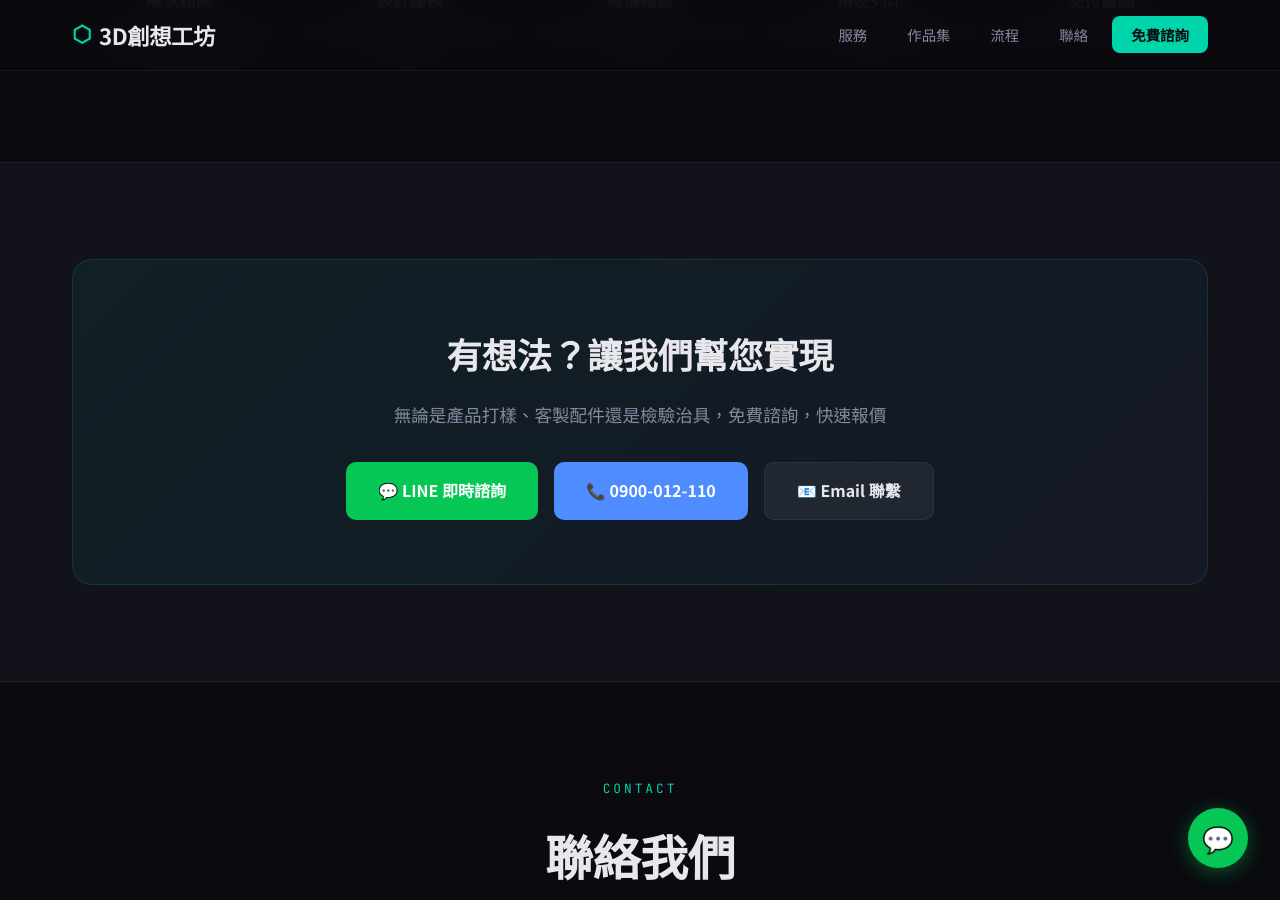
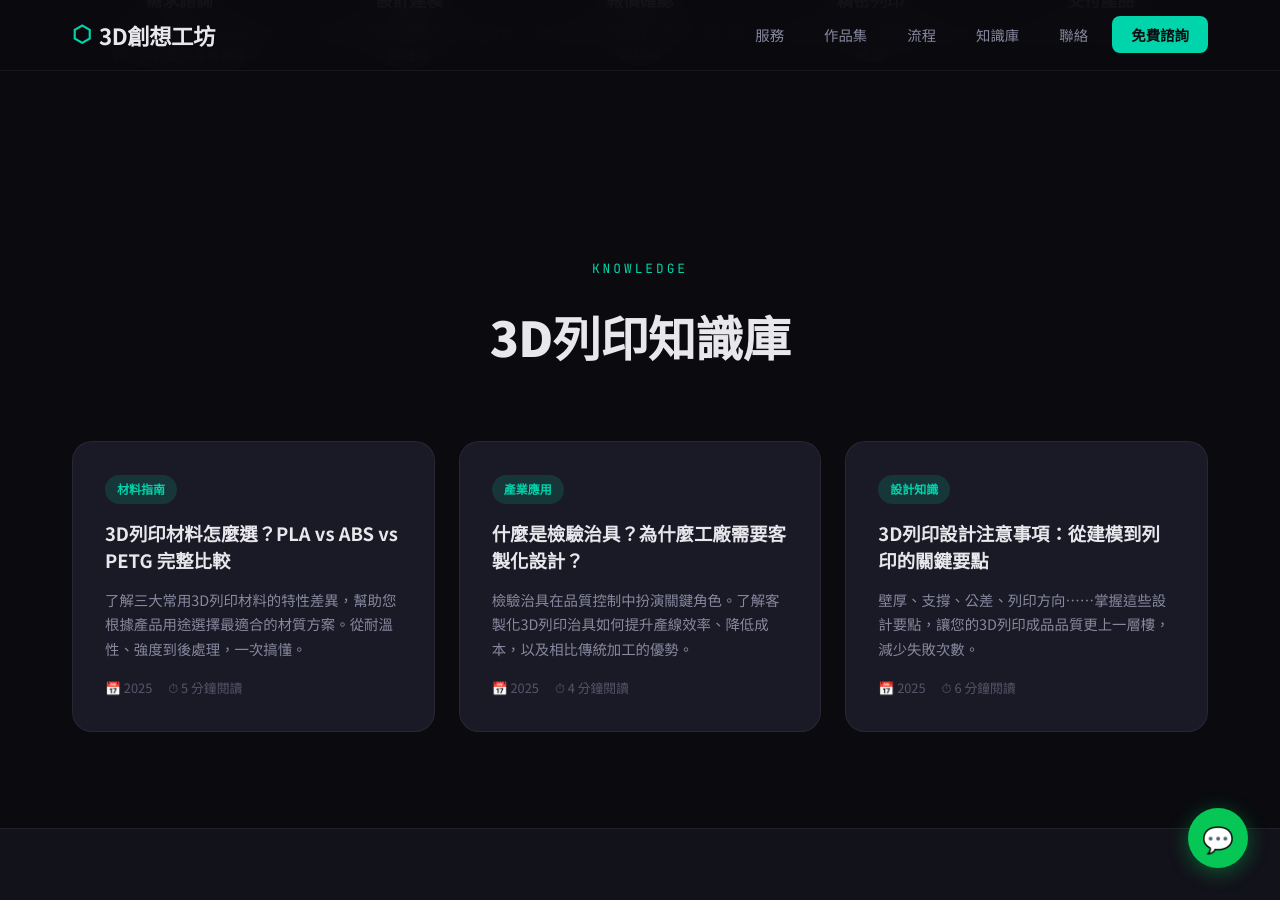
Before and after one commit to 10wang-creat/3d-workshop1, a Jekyll site: the page index.html, which Jekyll copies as it is, in a window 1280 px wide and 900 px high, scrolled down 5132 px. Built offline with Jekyll 4.4.1, drawn with Linux system fonts in a browser that asks for light colours.

Commit message:
Enhance blog section with new styles and articles
Updated blog section styles and added blog articles with responsive design.

```diff
--- a/index.html
+++ b/index.html
@@ -495,16 +495,20 @@
         .p-image-inner {
             position: absolute;
             inset: 0;
-            background-size: cover;
-            background-position: center;
-            transition: transform 0.4s;
             z-index: 2;
             display: none;
         }
 
         .p-image-inner.loaded { display: block; }
 
-        .portfolio-card:hover .p-image-inner {
+        .p-image-inner img {
+            width: 100%;
+            height: 100%;
+            object-fit: cover;
+            transition: transform 0.4s;
+        }
+
+        .portfolio-card:hover .p-image-inner img {
             transform: scale(1.05);
         }
 
@@ -638,6 +642,57 @@
             font-size: 0.85rem;
             color: var(--text-secondary);
             line-height: 1.6;
+        }
+
+        /* ======================== BLOG ======================== */
+        .blog-grid {
+            display: grid;
+            grid-template-columns: repeat(3, 1fr);
+            gap: 1.5rem;
+        }
+
+        .blog-card {
+            background: var(--bg-card);
+            border: 1px solid var(--border);
+            border-radius: var(--radius-lg);
+            padding: 2rem;
+            transition: all 0.3s;
+        }
+
+        .blog-card:hover {
+            border-color: rgba(0,212,170,0.15);
+            transform: translateY(-4px);
+        }
+
+        .blog-tag {
+            display: inline-block;
+            font-size: 0.75rem;
+            font-weight: 700;
+            color: var(--accent);
+            background: var(--accent-dim);
+            padding: 0.25rem 0.75rem;
+            border-radius: 100px;
+            margin-bottom: 1rem;
+        }
+
+        .blog-card h3 {
+            font-size: 1.15rem;
+            line-height: 1.5;
+            margin-bottom: 0.8rem;
+        }
+
+        .blog-card p {
+            color: var(--text-secondary);
+            font-size: 0.9rem;
+            line-height: 1.7;
+            margin-bottom: 1rem;
+        }
+
+        .blog-meta {
+            display: flex;
+            gap: 1rem;
+            font-size: 0.8rem;
+            color: var(--text-muted);
         }
 
         /* ======================== CTA ======================== */
@@ -1012,6 +1067,10 @@
         @media (max-width: 960px) {
             .services-grid {
                 grid-template-columns: 1fr 1fr;
+            }
+
+            .blog-grid {
+                grid-template-columns: 1fr;
             }
 
             .process-track {
@@ -1109,6 +1168,7 @@
             <li><a href="#services">服務</a></li>
             <li><a href="#portfolio">作品集</a></li>
             <li><a href="#process">流程</a></li>
+            <li><a href="#blog">知識庫</a></li>
             <li><a href="#contact">聯絡</a></li>
             <li><a href="#contact" class="nav-cta">免費諮詢</a></li>
         </ul>
@@ -1260,6 +1320,45 @@
                     <p>品質檢查後交付，新竹面交或郵寄</p>
                 </div>
             </div>
+        </div>
+    </div>
+</section>
+
+<!-- BLOG / KNOWLEDGE -->
+<section class="section" id="blog">
+    <div class="section-inner">
+        <div class="section-header reveal">
+            <span class="section-tag">Knowledge</span>
+            <h2 class="section-title">3D列印知識庫</h2>
+        </div>
+        <div class="blog-grid">
+            <article class="blog-card reveal">
+                <div class="blog-tag">材料指南</div>
+                <h3>3D列印材料怎麼選？PLA vs ABS vs PETG 完整比較</h3>
+                <p>了解三大常用3D列印材料的特性差異，幫助您根據產品用途選擇最適合的材質方案。從耐溫性、強度到後處理，一次搞懂。</p>
+                <div class="blog-meta">
+                    <span>📅 2025</span>
+                    <span>⏱ 5 分鐘閱讀</span>
+                </div>
+            </article>
+            <article class="blog-card reveal">
+                <div class="blog-tag">產業應用</div>
+                <h3>什麼是檢驗治具？為什麼工廠需要客製化設計？</h3>
+                <p>檢驗治具在品質控制中扮演關鍵角色。了解客製化3D列印治具如何提升產線效率、降低成本，以及相比傳統加工的優勢。</p>
+                <div class="blog-meta">
+                    <span>📅 2025</span>
+                    <span>⏱ 4 分鐘閱讀</span>
+                </div>
+            </article>
+            <article class="blog-card reveal">
+                <div class="blog-tag">設計知識</div>
+                <h3>3D列印設計注意事項：從建模到列印的關鍵要點</h3>
+                <p>壁厚、支撐、公差、列印方向⋯⋯掌握這些設計要點，讓您的3D列印成品品質更上一層樓，減少失敗次數。</p>
+                <div class="blog-meta">
+                    <span>📅 2025</span>
+                    <span>⏱ 6 分鐘閱讀</span>
+                </div>
+            </article>
         </div>
     </div>
 </section>
@@ -1389,22 +1488,22 @@
 <script>
 // ==================== DATA ====================
 const portfolio = [
-    { id:1, title:'檢驗載體製作', cat:'production', catName:'客製化治具', desc:'專業的產品檢驗載體，具有精確的凹槽設計，可將產品固定在特定位置進行掃描檢驗。確保檢驗過程的一致性和準確性。', specs:['高精度樹脂','精密定位','品質檢驗','客製設計'], img:'assets/images/inspection-carrier.jpg', icon:'🏭' },
-    { id:2, title:'車泊排風扇 - 可調風向', cat:'functional', catName:'功能配件', desc:'專為車泊生活設計的排風扇配件，具備可調式上下風向功能。綠色部分採用活動設計，可依需求調整通風角度。', specs:['PLA+材質','可調風向','車泊專用','耐候設計'], img:'assets/images/van-fan-adjustable.jpg', icon:'🔧' },
-    { id:3, title:'車泊排風扇 - 晴雨罩', cat:'functional', catName:'功能配件', desc:'車泊排風扇晴雨罩設計，有效防止雨水進入車內同時保持良好通風。雙通風口設計確保空氣流通順暢。', specs:['ABS材質','防雨設計','雙通風口','霧面處理'], img:'assets/images/van-fan-rain-cover.jpg', icon:'🔧' },
-    { id:4, title:'雙手錶充電器', cat:'functional', catName:'功能配件', desc:'雙手錶充電座，可同時為兩支智慧手錶充電。圓形凹槽完美貼合手錶，穩固不滑落。', specs:['PLA+材質','雙錶充電','防滑設計','桌面整理'], img:'assets/images/dual-watch-charger.jpg', icon:'🔧' },
-    { id:5, title:'瓦斯爐防油蓋', cat:'functional', catName:'功能配件', desc:'瓦斯爐開關防油噴濺保護蓋，有效防止烹飪時油脂濺到開關旋鈕上，讓清潔更輕鬆。', specs:['耐熱ABS','防油設計','易清潔','廚房專用'], img:'assets/images/stove-oil-cover.jpg', icon:'🔧' },
-    { id:6, title:'多功能收納盒', cat:'functional', catName:'功能配件', desc:'可拆式隔板設計，可依需求調整內部空間。前方設有專用小隔板收納槽。', specs:['PLA+材質','可拆隔板','模組設計','多功能'], img:'assets/images/multi-storage-box.jpg', icon:'🔧' },
-    { id:7, title:'車內杯架組', cat:'functional', catName:'功能配件', desc:'特殊設計可完美容納方形飲料瓶。幾何花紋底部提供防滑效果，確保行車安全。', specs:['ABS材質','防滑花紋','方瓶專用','模組設計'], img:'assets/images/car-cup-holder.jpg', icon:'🔧' },
-    { id:8, title:'Switch充電散熱座', cat:'functional', catName:'功能配件', desc:'專為 Nintendo Switch 設計的充電散熱座，散熱孔有效降低主機溫度，同時支援穩定充電。', specs:['PLA+材質','散熱設計','Type-C充電','防滑底座'], img:'assets/images/switch-cooling-stand.jpg', icon:'🔧' },
-    { id:9, title:'強力吹風機', cat:'functional', catName:'功能配件', desc:'專業級強力吹風機，黑色機身搭配黃色風扇罩，具備可調節風向功能，配備電池底座。', specs:['ABS外殼','可調風向','無線設計','輕量化'], img:'assets/images/power-fan.jpg', icon:'🔧' },
-    { id:10, title:'螺旋造型模型', cat:'creative', catName:'創意造型', desc:'純粹的螺旋幾何造型，展現3D列印在複雜結構上的精準表現。流暢螺旋線條一體成型，無需支撐材料。', specs:['PLA材質','螺旋造型','一體成型','無支撐列印'], img:'assets/images/spiral-model.jpg', icon:'🎨' },
-    { id:11, title:'六角多肉植物盆', cat:'decorative', catName:'居家裝飾', desc:'時尚六角造型多肉植物盆，幾何美學設計，黑色霧面質感搭配任何居家環境。', specs:['PLA+材質','霧面後處理','排水孔設計','環保材料'], img:'assets/images/hexagon-planter.jpg', icon:'🏠' },
-    { id:12, title:'浴室置物架', cat:'functional', catName:'功能配件', desc:'浴室牆面置物架，雙層圓形設計提供充足收納空間。灰色霧面質感防水耐潮。', specs:['PETG材質','防水設計','雙層收納','牆面安裝'], img:'assets/images/bathroom-shelf.jpg', icon:'🔧' },
-    { id:13, title:'肥皂瀝水架', cat:'functional', catName:'功能配件', desc:'簡約肥皂瀝水架，流線型設計確保良好排水。防滑底座穩固耐用。', specs:['PETG材質','防滑設計','快速排水','抗菌處理'], img:'assets/images/soap-drainer.jpg', icon:'🔧' },
-    { id:14, title:'橢圓機手機架', cat:'functional', catName:'功能配件', desc:'橢圓機專用手機支架，蜂窩孔洞透氣設計有效防止手機過熱。可調角度適合不同尺寸手機。', specs:['PLA+材質','透氣設計','可調角度','運動專用'], img:'assets/images/elliptical-phone-holder.jpg', icon:'🔧' },
-    { id:15, title:'透氣收納盒', cat:'functional', catName:'功能配件', desc:'透氣式收納盒，規律圓形孔洞設計兼具美觀與通風效果。', specs:['PLA+材質','透氣設計','收納功能','簡約風格'], img:'assets/images/ventilated-storage.jpg', icon:'🔧' },
-    { id:16, title:'問號方塊收納盒', cat:'creative', catName:'創意造型', desc:'經典遊戲問號方塊造型，不僅是裝飾品更是實用收納盒。精確卡扣設計，開合順暢。', specs:['ABS材質','卡扣機構','收納功能','遊戲週邊'], img:'assets/images/mario-question-block.jpg', icon:'🎨' }
+    { id:1, title:'檢驗載體製作', cat:'production', catName:'客製化治具', desc:'專業的產品檢驗載體，具有精確的凹槽設計，可將產品固定在特定位置進行掃描檢驗。確保檢驗過程的一致性和準確性。', specs:['高精度樹脂','精密定位','品質檢驗','客製設計'], img:'assets/images/inspection-carrier.jpg', icon:'🏭', alt:'3D列印檢驗載體治具 - 精密凹槽定位設計用於產品掃描檢驗' },
+    { id:2, title:'車泊排風扇 - 可調風向', cat:'functional', catName:'功能配件', desc:'專為車泊生活設計的排風扇配件，具備可調式上下風向功能。綠色部分採用活動設計，可依需求調整通風角度。', specs:['PLA+材質','可調風向','車泊專用','耐候設計'], img:'assets/images/van-fan-adjustable.jpg', icon:'🔧', alt:'車泊排風扇可調風向配件 - PLA+材質3D列印' },
+    { id:3, title:'車泊排風扇 - 晴雨罩', cat:'functional', catName:'功能配件', desc:'車泊排風扇晴雨罩設計，有效防止雨水進入車內同時保持良好通風。雙通風口設計確保空氣流通順暢。', specs:['ABS材質','防雨設計','雙通風口','霧面處理'], img:'assets/images/van-fan-rain-cover.jpg', icon:'🔧', alt:'車泊排風扇晴雨罩 - ABS材質防雨通風設計' },
+    { id:4, title:'雙手錶充電器', cat:'functional', catName:'功能配件', desc:'雙手錶充電座，可同時為兩支智慧手錶充電。圓形凹槽完美貼合手錶，穩固不滑落。', specs:['PLA+材質','雙錶充電','防滑設計','桌面整理'], img:'assets/images/dual-watch-charger.jpg', icon:'🔧', alt:'3D列印雙手錶充電座 - 同時充電兩支智慧手錶' },
+    { id:5, title:'瓦斯爐防油蓋', cat:'functional', catName:'功能配件', desc:'瓦斯爐開關防油噴濺保護蓋，有效防止烹飪時油脂濺到開關旋鈕上，讓清潔更輕鬆。', specs:['耐熱ABS','防油設計','易清潔','廚房專用'], img:'assets/images/stove-oil-cover.jpg', icon:'🔧', alt:'瓦斯爐防油蓋 - 耐熱ABS材質廚房保護配件' },
+    { id:6, title:'多功能收納盒', cat:'functional', catName:'功能配件', desc:'可拆式隔板設計，可依需求調整內部空間。前方設有專用小隔板收納槽。', specs:['PLA+材質','可拆隔板','模組設計','多功能'], img:'assets/images/multi-storage-box.jpg', icon:'🔧', alt:'3D列印多功能收納盒 - 可拆式隔板模組化設計' },
+    { id:7, title:'車內杯架組', cat:'functional', catName:'功能配件', desc:'特殊設計可完美容納方形飲料瓶。幾何花紋底部提供防滑效果，確保行車安全。', specs:['ABS材質','防滑花紋','方瓶專用','模組設計'], img:'assets/images/car-cup-holder.jpg', icon:'🔧', alt:'車內杯架組 - 方形飲料瓶專用防滑設計' },
+    { id:8, title:'Switch充電散熱座', cat:'functional', catName:'功能配件', desc:'專為 Nintendo Switch 設計的充電散熱座，散熱孔有效降低主機溫度，同時支援穩定充電。', specs:['PLA+材質','散熱設計','Type-C充電','防滑底座'], img:'assets/images/switch-cooling-stand.jpg', icon:'🔧', alt:'Nintendo Switch充電散熱座 - 3D列印散熱充電二合一' },
+    { id:9, title:'強力吹風機', cat:'functional', catName:'功能配件', desc:'專業級強力吹風機，黑色機身搭配黃色風扇罩，具備可調節風向功能，配備電池底座。', specs:['ABS外殼','可調風向','無線設計','輕量化'], img:'assets/images/power-fan.jpg', icon:'🔧', alt:'3D列印強力吹風機外殼 - 可調風向無線設計' },
+    { id:10, title:'螺旋造型模型', cat:'creative', catName:'創意造型', desc:'純粹的螺旋幾何造型，展現3D列印在複雜結構上的精準表現。流暢螺旋線條一體成型，無需支撐材料。', specs:['PLA材質','螺旋造型','一體成型','無支撐列印'], img:'assets/images/spiral-model.jpg', icon:'🎨', alt:'螺旋幾何造型模型 - 3D列印一體成型無支撐' },
+    { id:11, title:'六角多肉植物盆', cat:'decorative', catName:'居家裝飾', desc:'時尚六角造型多肉植物盆，幾何美學設計，黑色霧面質感搭配任何居家環境。', specs:['PLA+材質','霧面後處理','排水孔設計','環保材料'], img:'assets/images/hexagon-planter.jpg', icon:'🏠', alt:'六角多肉植物盆 - 3D列印幾何美學居家裝飾' },
+    { id:12, title:'浴室置物架', cat:'functional', catName:'功能配件', desc:'浴室牆面置物架，雙層圓形設計提供充足收納空間。灰色霧面質感防水耐潮。', specs:['PETG材質','防水設計','雙層收納','牆面安裝'], img:'assets/images/bathroom-shelf.jpg', icon:'🔧', alt:'浴室置物架 - PETG防水材質雙層收納設計' },
+    { id:13, title:'肥皂瀝水架', cat:'functional', catName:'功能配件', desc:'簡約肥皂瀝水架，流線型設計確保良好排水。防滑底座穩固耐用。', specs:['PETG材質','防滑設計','快速排水','抗菌處理'], img:'assets/images/soap-drainer.jpg', icon:'🔧', alt:'肥皂瀝水架 - PETG材質快速排水防滑設計' },
+    { id:14, title:'橢圓機手機架', cat:'functional', catName:'功能配件', desc:'橢圓機專用手機支架，蜂窩孔洞透氣設計有效防止手機過熱。可調角度適合不同尺寸手機。', specs:['PLA+材質','透氣設計','可調角度','運動專用'], img:'assets/images/elliptical-phone-holder.jpg', icon:'🔧', alt:'橢圓機手機架 - 蜂窩透氣設計運動專用支架' },
+    { id:15, title:'透氣收納盒', cat:'functional', catName:'功能配件', desc:'透氣式收納盒，規律圓形孔洞設計兼具美觀與通風效果。', specs:['PLA+材質','透氣設計','收納功能','簡約風格'], img:'assets/images/ventilated-storage.jpg', icon:'🔧', alt:'透氣收納盒 - 3D列印圓形孔洞通風收納' },
+    { id:16, title:'問號方塊收納盒', cat:'creative', catName:'創意造型', desc:'經典遊戲問號方塊造型，不僅是裝飾品更是實用收納盒。精確卡扣設計，開合順暢。', specs:['ABS材質','卡扣機構','收納功能','遊戲週邊'], img:'assets/images/mario-question-block.jpg', icon:'🎨', alt:'問號方塊收納盒 - 遊戲造型3D列印精密卡扣設計' }
 ];
 
 // ==================== RENDER PORTFOLIO ====================
@@ -1419,7 +1518,9 @@ function renderPortfolio(filter = 'all') {
     grid.innerHTML = items.map(p => `
         <div class="portfolio-card" onclick="openModal(${p.id})">
             <div class="p-image" data-cat="${p.cat}">
-                <div class="p-image-inner" data-src="${p.img}"></div>
+                <div class="p-image-inner">
+                    <img src="${p.img}" alt="${p.alt}" loading="lazy" onerror="this.parentElement.classList.remove('loaded')" onload="this.parentElement.classList.add('loaded')">
+                </div>
                 <div class="p-placeholder">
                     <span class="p-placeholder-icon">${p.icon}</span>
                     <span class="p-placeholder-text">${p.title}</span>
@@ -1433,18 +1534,6 @@ function renderPortfolio(filter = 'all') {
         </div>
     `).join('');
 
-    // Check images - show image layer only if loaded successfully
-    grid.querySelectorAll('.p-image-inner').forEach(el => {
-        const src = el.dataset.src;
-        if (src) {
-            const img = new Image();
-            img.onload = () => {
-                el.style.backgroundImage = `url('${src}')`;
-                el.classList.add('loaded');
-            };
-            img.src = src;
-        }
-    });
 }
 
 // ==================== FILTER ====================
@@ -1462,8 +1551,8 @@ function openModal(id) {
     if (!p) return;
     const m = document.getElementById('modalContent');
     m.innerHTML = `
-        <div class="modal-image" style="background:linear-gradient(135deg, var(--bg-card), var(--bg-secondary))">
-            <div style="font-size:4rem;opacity:0.4">${p.icon}</div>
+        <div class="modal-image" id="modalImage" style="background:linear-gradient(135deg, var(--bg-card), var(--bg-secondary))">
+            <div class="modal-placeholder" style="font-size:4rem;opacity:0.4">${p.icon}</div>
         </div>
         <span class="p-badge p-badge-${p.cat}">${p.catName}</span>
         <h2>${p.title}</h2>
@@ -1473,14 +1562,17 @@ function openModal(id) {
             <a href="#contact" class="btn btn-primary" onclick="closeModal()">立即詢問報價 →</a>
         </div>
     `;
-    // Try load modal image
+    // Try load modal image with proper img tag
     if (p.img) {
-        const testImg = new Image();
-        testImg.onload = () => {
-            m.querySelector('.modal-image').style.background = `url('${p.img}') center/cover`;
-            m.querySelector('.modal-image').innerHTML = '';
+        const imgEl = document.createElement('img');
+        imgEl.src = p.img;
+        imgEl.alt = p.alt;
+        imgEl.style.cssText = 'width:100%;height:100%;object-fit:cover;';
+        imgEl.onload = () => {
+            const container = document.getElementById('modalImage');
+            container.innerHTML = '';
+            container.appendChild(imgEl);
         };
-        testImg.src = p.img;
     }
     document.getElementById('modal').classList.add('show');
     document.body.style.overflow = 'hidden';
```
